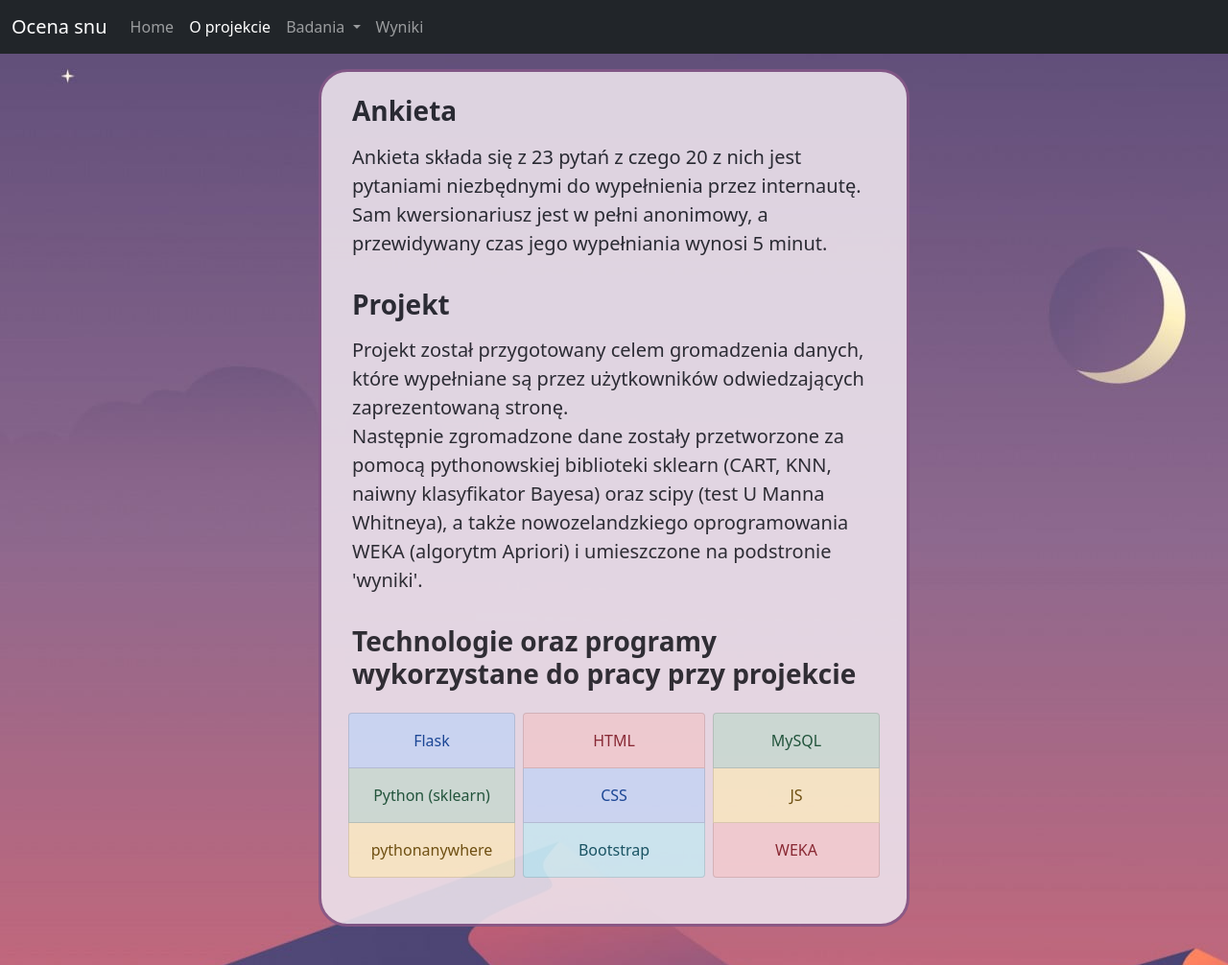
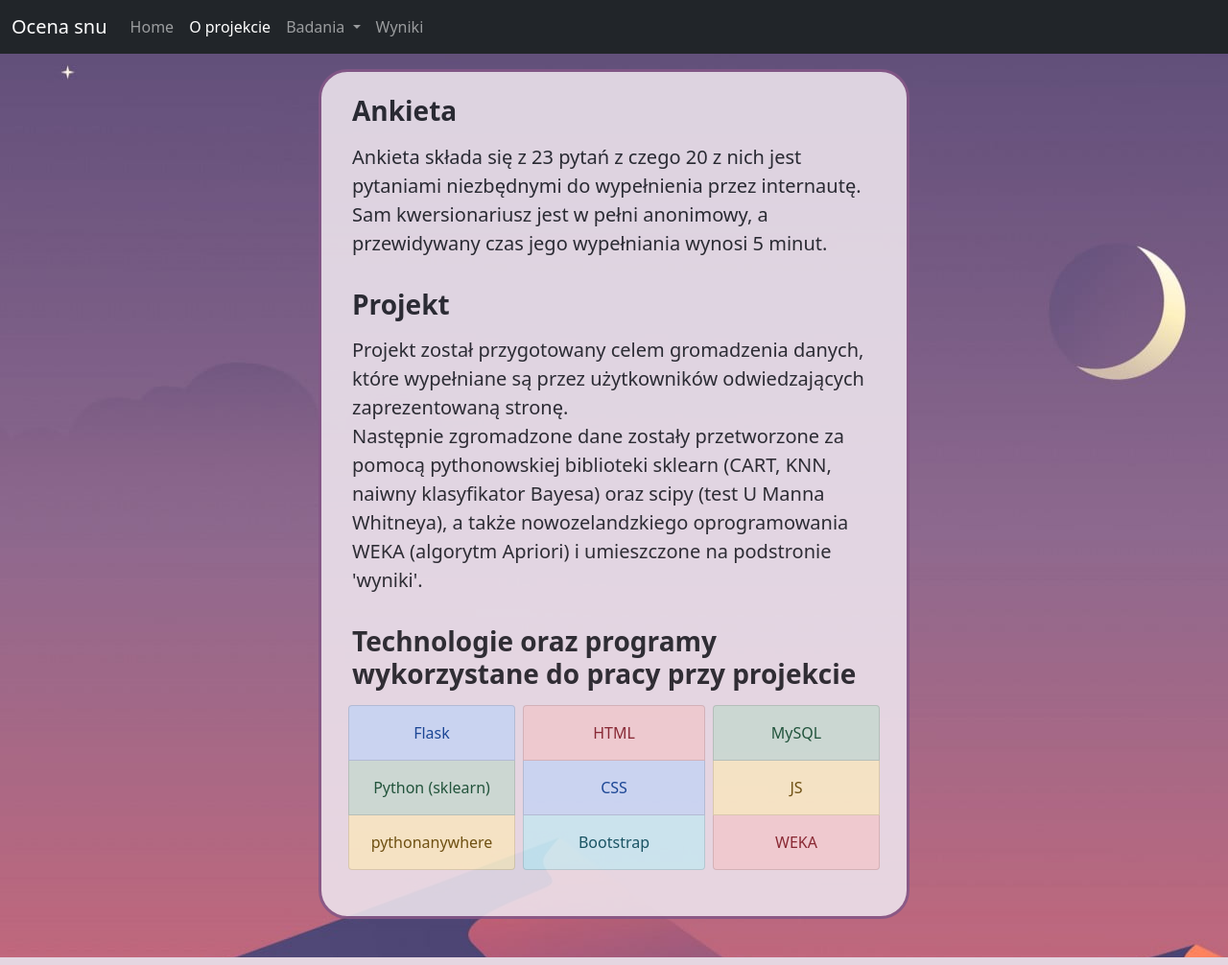
Before and after one commit to MichWozPol/Sleep_Disorders_Assessment, a Flask app: page /o-projekcie in a window 1280 px wide. Shown: the whole page at 96% size. Run offline with Flask 2, Linux system fonts and the light colour scheme; parts of the project's set-up code (start-up, migrations or seed data) failed here and were passed over; some libraries are stand-ins or nearby versions.

Commit message:
separate css from html template - about

```diff
--- a/sleep_disorders/routes.py
+++ b/sleep_disorders/routes.py
@@ -13,7 +13,7 @@
 
     if request.method == "POST":
         ip_address = request.headers['X-Real-IP']
-        #ip_address = request.remote_addr
+        #ip_address = request.remote_addr  #one should uncomment that line on the local host
 
         if ip_address not in (item.ip for item in user):
             date = datetime.datetime.now()
@@ -35,7 +35,6 @@
 
     return render_template("index.html", questions=questions, answers=answer)
 
-
 @app.route('/o-projekcie', methods=["GET"])
 def about():
     return render_template("about.html")
--- /dev/null
+++ b/sleep_disorders/static/css/about.css
@@ -0,0 +1,21 @@
+.question-answer-container
+{
+    border-radius: 30px;
+    background-color: #eee5ee;
+    border-color:#855787 !important;
+    opacity: 0.88;
+    filter: brightness(100%);
+}
+
+.d-lg-none-full-content-container
+{
+    max-width: 100% !important;
+}
+
+.whole-flex-container
+{
+    background-image: url('/static/images/background_night.jpg');
+    background-attachment: fixed;
+    background-position: center;
+    min-height: 100vh;
+}
--- a/sleep_disorders/templates/about.html
+++ b/sleep_disorders/templates/about.html
@@ -1,9 +1,12 @@
 {% extends "base.html" %}
-
 
 {% block title %}
        O projekcie - Ocena Snu
 {% endblock title %}
+
+{% block css %}
+    <link rel= "stylesheet" type= "text/css" href= "{{url_for('static',filename='css/about.css')}}">
+{% endblock css %}
 
 {% block sub_home %}
     <a class="nav-link" href="{{ url_for('home')}}">Home</a>
@@ -18,15 +21,10 @@
 {% endblock sub_results %}
 
 {% block content %}
-  <div class="d-flex justify-content-center bg-light"
-    style = "
-    background-image: url('static/images/background_night.jpg');
-    background-attachment: fixed;
-    background-position: center;
-    min-height: 100vh;">
+  <div class="d-flex justify-content-center bg-light whole-flex-container">
         <div class="row w-50 pt-4 pb-3 mt-5 d-inline-block d-none d-lg-block">
             <div class = "row w-95 mx-auto">
-                <div class="question-answer-container rounded-lg border border-3 mb-4 px-4" style="border-radius: 30px; background-color: #eee5ee; border-color:#855787 !important; opacity: 0.88; filter: brightness(100%);">
+                <div class="question-answer-container rounded-lg border border-3 mb-4 px-4">
                     <div class="question-container pt-3 px-2">
                         <article>
                              <p class="h3 fw-bold pt-2 pb-2"> Ankieta </p>
@@ -40,7 +38,7 @@
                                 Następnie zgromadzone dane zostały przetworzone za pomocą pythonowskiej biblioteki sklearn (CART, KNN, naiwny klasyfikator Bayesa) oraz scipy (test U Manna Whitneya), a także
                                 nowozelandzkiego oprogramowania WEKA (algorytm Apriori) i umieszczone na podstronie 'wyniki'.
                             </p>
-                            <p class="h3 fw-bold pb-3">Technologie oraz programy wykorzystane do pracy przy projekcie </p>
+                            <p class="h3 fw-bold pb-2">Technologie oraz programy wykorzystane do pracy przy projekcie </p>
                             <div class="row pb-5">
                                 <div class="col-4 px-2">
                                     <div class="list-group">
@@ -70,9 +68,9 @@
             </div>
         </div>
 
-        <div class="row w pt-4 pb-3 mt-5 d-inline-block d-lg-none px-3" style="max-width: 100% !important;">
+        <div class="row w pt-4 pb-3 mt-5 d-inline-block d-lg-none px-3 d-lg-none-full-content-container">
             <div class = "row w-95 mx-auto">
-                <div class="question-answer-container rounded-lg border border-3 mb-4 px-4" style="border-radius: 30px; background-color: #eee5ee; border-color:#855787 !important; opacity: 0.88; filter: brightness(100%);">
+                <div class="question-answer-container rounded-lg border border-3 mb-4 px-4">
                     <div class="question-container pt-3 px-2 mb-3">
                         <article>
                              <p class="h3 fw-bold pt-2 pb-2"> Ankieta </p>
```
